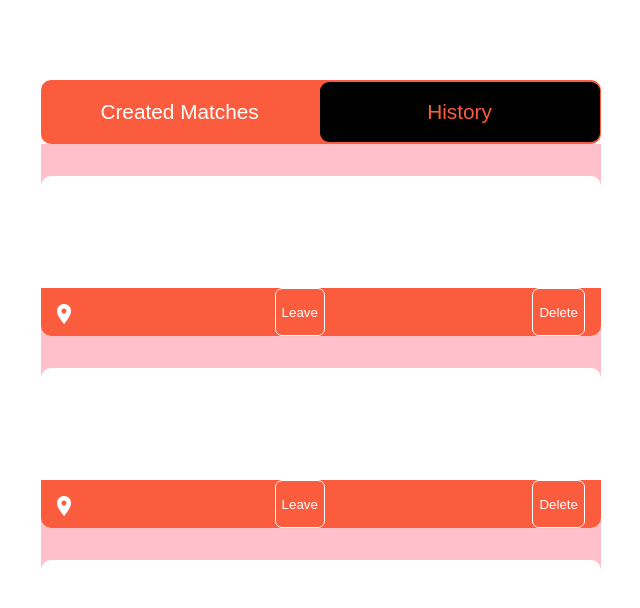
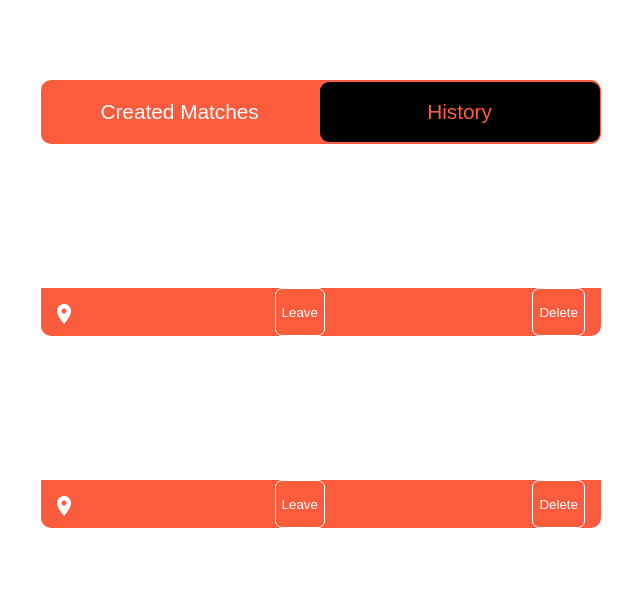
Before and after one commit to s3v3n-up/mvp, a Next.js app: page /userHistory in a window 1280 px wide. Shown: the top 608 px of the page, without its empty margins (319-959 px from the left). Built offline with nearby package versions, Linux system fonts and the light colour scheme.

Commit message:
made card container white and removed test colour

```diff
--- a/src/components/Tab.module.sass
+++ b/src/components/Tab.module.sass
@@ -3,7 +3,6 @@
     background-color: transparent
     width: 35em
     height: 25em
-    color: green
     margin: auto
     border-radius: 10px
 
@@ -29,7 +28,7 @@
     flex-direction: column
     overflow-x: hidden
     overflow-y: auto
-    background-color: pink
+    background-color: transparent
 
 //Selected tab
 .selectedTab
```
